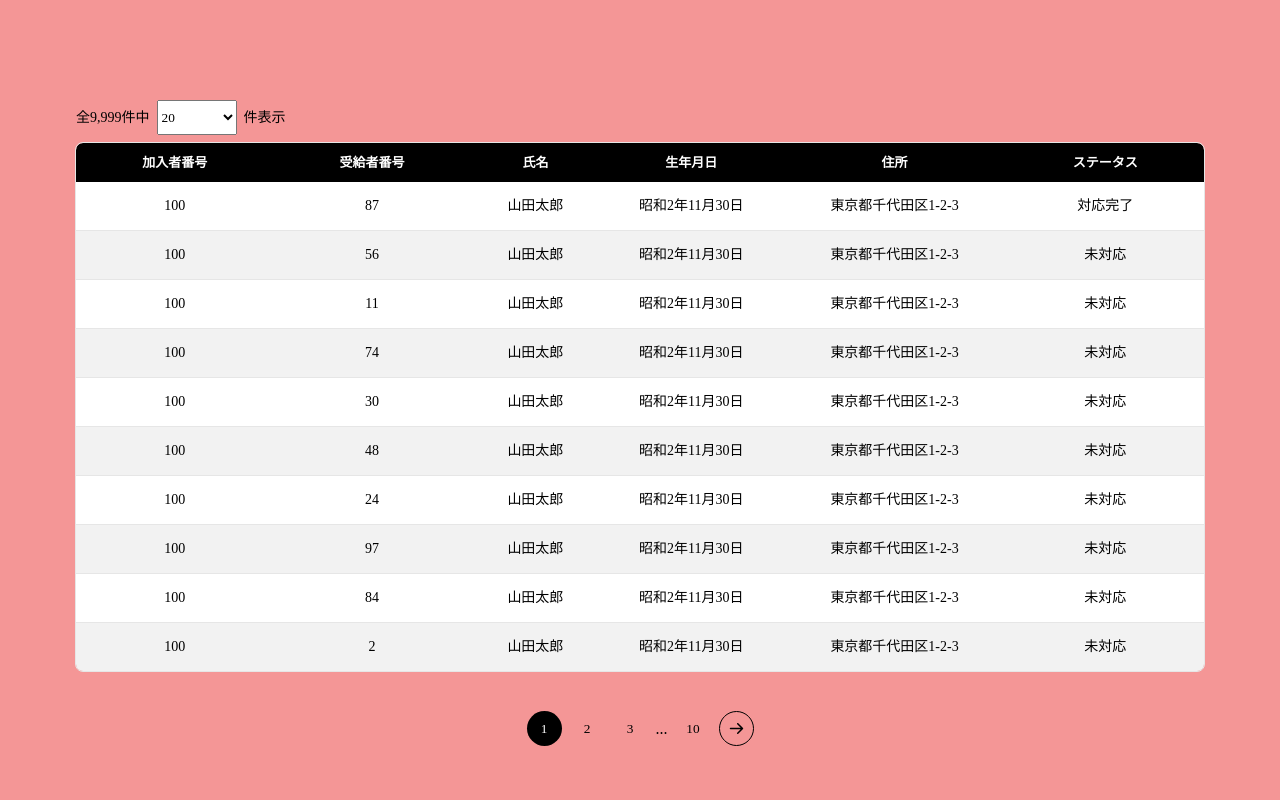
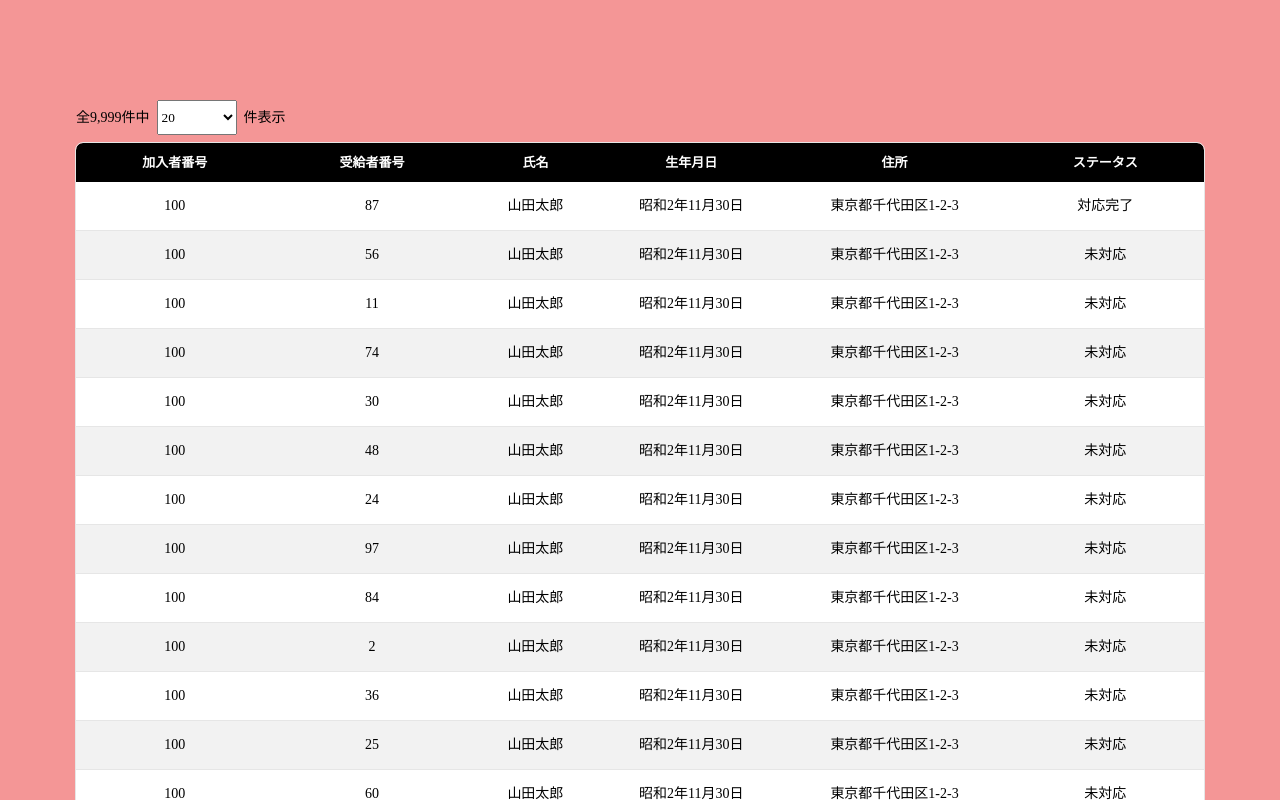
Before and after one commit to webcreator-ko/tanstack-table, a React (Vite) app: page / in a window 1280 px wide. Shown: the top 800 px of the page. Built offline with nearby package versions, Linux system fonts and the light colour scheme.

Commit message:
アイテム表示数変更

```diff
--- a/src/App.tsx
+++ b/src/App.tsx
@@ -8,27 +8,36 @@ import ComplexTable from "./parts/complexTable";
 const FIRST_PAGE_NATION_INDEX = 1;
 
 // 表示するアイテム数
-const DISPLAY_ITEM_INDEX = 10;
+const DISPLAY_ITEM_INDEX = 20;
 
 function App() {
  const [currentPageNationIndex, setCurrentPageNationIndex] = useState(
   FIRST_PAGE_NATION_INDEX
  );
- const [endPageIndex, setEndPageIndex] = useState(DISPLAY_ITEM_INDEX);
+ const [displayItemIndex, setDisplayItemIndex] = useState(DISPLAY_ITEM_INDEX);
+ const [endPageIndex, setEndPageIndex] = useState(displayItemIndex);
  const handlePageChange = (i: number) => setCurrentPageNationIndex(i);
- const totalPages = infoTable.length / DISPLAY_ITEM_INDEX;
- const startPageIndex = endPageIndex - DISPLAY_ITEM_INDEX;
+ // 小数点は全て繰り上げ
+ const totalPages = Math.ceil(infoTable.length / displayItemIndex);
+ const startPageIndex = endPageIndex - displayItemIndex;
 
  useEffect(() => {
-  const endPages = DISPLAY_ITEM_INDEX * currentPageNationIndex;
+  const endPages = displayItemIndex * currentPageNationIndex;
   setEndPageIndex(endPages);
- }, [currentPageNationIndex]);
+ }, [currentPageNationIndex, displayItemIndex]);
+
+ const onChangeItemDisplaySelect = (
+  e: React.ChangeEvent<HTMLSelectElement>
+ ) => {
+  const index = Number(e.currentTarget.value);
+  setDisplayItemIndex(index);
+ };
 
  return (
   <div className={styles.wrap}>
    <p>
     全9,999件中
-    <select>
+    <select onChange={onChangeItemDisplaySelect}>
      <option value="20">20</option>
      <option value="40">40</option>
     </select>
```
